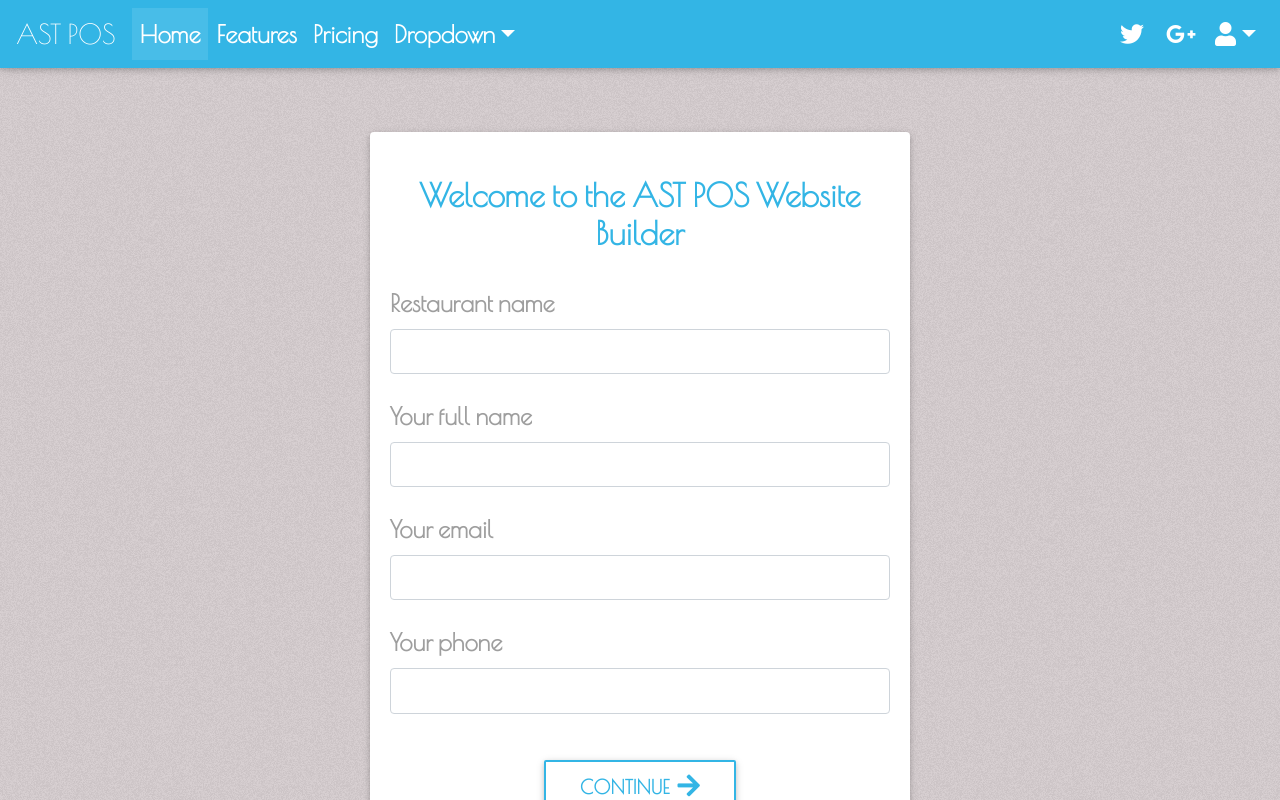
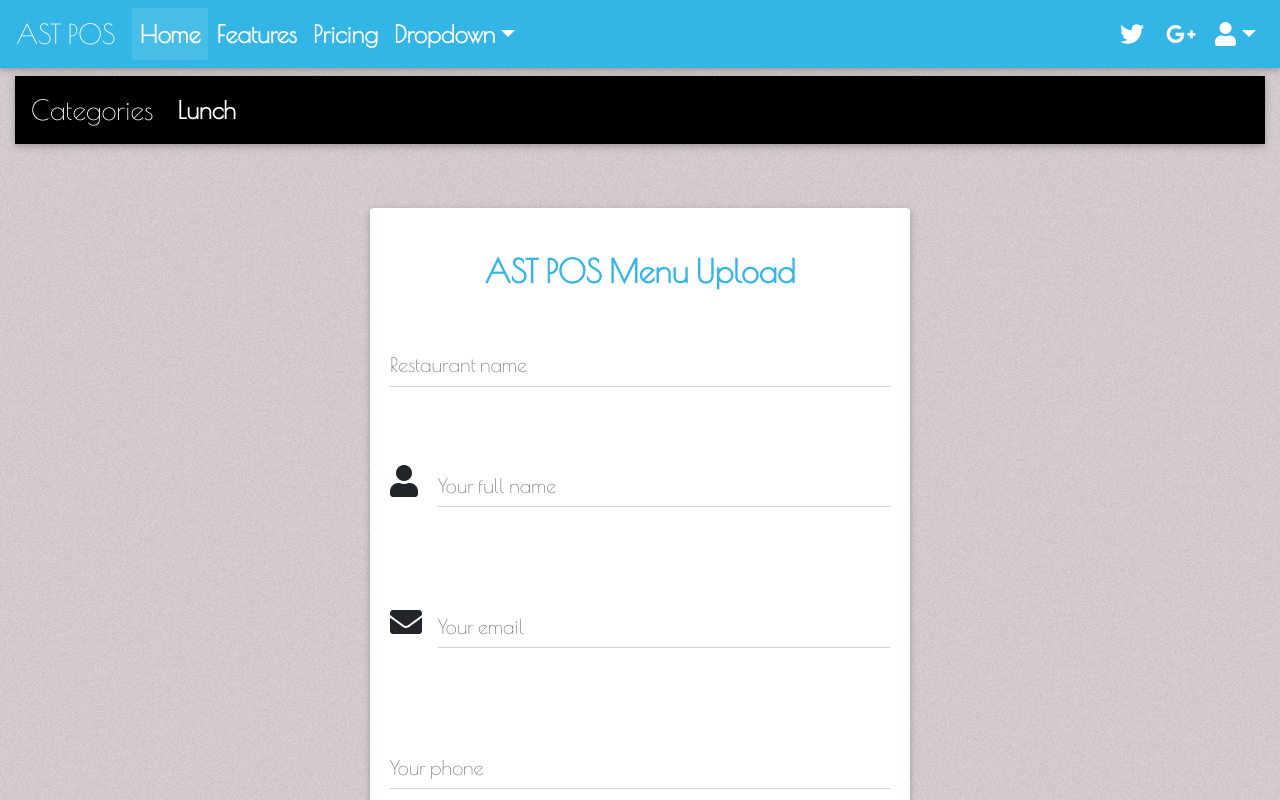
Before and after one commit to adomoshe/website-creator, a React (Create React App) app in the folder client/: page / in a window 1280 px wide. Built offline with nearby package versions, Linux system fonts and the light colour scheme.

Commit message:
Working on category append

```diff
--- a/client/src/App.js
+++ b/client/src/App.js
@@ -3,7 +3,7 @@ import { BrowserRouter as Router, Route, Switch } from "react-router-dom";
 
 import "./App.css";
 import Nav from "./components/Nav";
-import Main from "./pages/Main";
+import MenuBuilder from "./pages/MenuBuilder";
 
 const App = () => (
   <Router>
@@ -11,7 +11,7 @@ const App = () => (
       <Nav />
       <div className="container-fluid">
         <Switch>
-          <Route exact path="/" component={Main} />
+          <Route exact path="/" component={MenuBuilder} />
         </Switch>
       </div>
     </div>
--- a/client/src/components/FormHandler/BasicInfoForm.js
+++ b/client/src/components/FormHandler/BasicInfoForm.js
@@ -33,16 +33,16 @@ class BasicInfoForm extends Component {
     this.state = { restaurantName: "", userName: "", email: "", phone: "" };
     this.initialState = this.state;
   }
-  handleChange = (e) => {
+  handleChange = e => {
     const name = e.target.name;
     const value = e.target.value;
     this.setState({ [name]: value });
-  }
-  submit = (e) => {
+  };
+  submit = e => {
     e.preventDefault();
     this.setState(this.initialState);
     this.props.nextStep();
-  }
+  };
   render() {
     return (
       <MDBContainer>
@@ -55,45 +55,55 @@ class BasicInfoForm extends Component {
                     className="text-center text-info py-4"
                     style={styles.heading}
                   >
-                    Welcome to the AST POS Website Builder
+                    AST POS Menu Upload
                   </h2>
-                  <label className="grey-text">Restaurant name</label>
-                  <input
+                  <MDBInput
+                    label="Restaurant name"
+                    size="lg"
                     type="text"
                     name="restaurantName"
                     value={this.state.restaurantName}
                     onChange={this.handleChange}
-                    className="form-control"
                     style={styles.input}
                   />
                   <br />
-                  <label className="grey-text">Your full name</label>
-                  <input
-                    type="name"
+                  <MDBInput
+                    label="Your full name"
+                    size="lg"
+                    icon="user"
+                    group
+                    type="text"
+                    validate
+                    error="wrong"
+                    success="right"
                     name="userName"
                     value={this.state.userName}
                     onChange={this.handleChange}
-                    className="form-control"
                     style={styles.input}
                   />
                   <br />
-                  <label className="grey-text">Your email</label>
-                  <input
+                  <MDBInput
+                    label="Your email"
+                    size="lg"
+                    icon="envelope"
+                    group
                     type="email"
                     name="email"
+                    validate
+                    error="wrong"
+                    success="right"
                     value={this.state.email}
                     onChange={this.handleChange}
-                    className="form-control"
                     style={styles.input}
                   />
                   <br />
-                  <label className="grey-text">Your phone</label>
-                  <input
+                  <MDBInput
+                    label="Your phone"
+                    size="lg"
                     type="tel"
                     name="phone"
                     value={this.state.phone}
                     onChange={this.handleChange}
-                    className="form-control"
                     style={styles.input}
                   />
                   <div className="text-center py-4 mt-3">
@@ -105,11 +115,7 @@ class BasicInfoForm extends Component {
                       style={styles.btn}
                     >
                       Continue
-                      <MDBIcon
-                        icon="arrow-right"
-                        className="ml-2"
-                        size="lg"
-                      />
+                      <MDBIcon icon="arrow-right" className="ml-2" size="lg" />
                     </MDBBtn>
                   </div>
                 </form>
--- a/client/src/components/FormHandler/MenuCategoryForm.js
+++ b/client/src/components/FormHandler/MenuCategoryForm.js
@@ -20,15 +20,16 @@ const styles = {
   },
   input: {
     fontWeight: "700",
-    fontSize: "1.3rem",
+    // fontSize: "2rem",
     float: "left",
-    width: "auto"
+    width: "50%"
   },
   btnAdd: {
     fontWeight: "900",
     fontSize: "1.2rem",
     float: "right",
-    height: "100%"
+    width: "40%",
+    // height: "100%"
   },
   btnBack: {
     fontWeight: "900",
@@ -55,14 +56,14 @@ class MenuCategoryForm extends Component {
   };
   addCategory = e => {
     e.preventDefault();
-    const category = this.state.category.trim().toLowerCase()
-    console.log(this.state)
-    this.props.setCategory(category)
+    const category = this.state.category.trim().toLowerCase();
+    console.log(this.state);
+    this.props.setCategory(category);
     this.setState(this.initialState);
-  }
+  };
   submit = e => {
     e.preventDefault();
-    console.log(this.state)
+    console.log(this.state);
     this.setState(this.initialState);
     this.props.nextStep();
   };
@@ -81,14 +82,15 @@ class MenuCategoryForm extends Component {
                   >
                     Enter Your Menu Categories
                   </h2>
-                  <label className="grey-text">Category</label>
-                  <div>
-                  <input
+                  <MDBCol md="12">
+                    <MDBInput
+                      label="Category"
+                      size="lg"
+                      group
                       type="text"
-                    name="menuCategory1"
+                      name="menuCategory"
                       value={this.state.category}
                       onChange={this.handleChange}
-                    className="form-control"
                       style={styles.input}
                     />
                     <MDBBtn
@@ -106,7 +108,7 @@ class MenuCategoryForm extends Component {
                         size="lg"
                       />
                     </MDBBtn>
-                  </div>
+                  </MDBCol>
                   {/* <br />
                   <label className="grey-text">Category</label>
                   <input
@@ -127,6 +129,7 @@ class MenuCategoryForm extends Component {
                     className="form-control"
                     style={styles.input}
                   /> */}
+                  <MDBCol md="12">
                   <div className="text-center py-4 mt-3" style={styles.btnBack}>
                     <MDBBtn
                       outline
@@ -138,7 +141,10 @@ class MenuCategoryForm extends Component {
                       Back
                     </MDBBtn>
                   </div>
-                  <div className="text-center py-4 mt-3" style={styles.btnSubmit}>
+                  <div
+                    className="text-center py-4 mt-3"
+                    style={styles.btnSubmit}
+                  >
                     <MDBBtn
                       outline
                       color="info"
@@ -147,13 +153,10 @@ class MenuCategoryForm extends Component {
                       style={styles.btnSubmit}
                     >
                       Continue
-                      <MDBIcon
-                        icon="arrow-right"
-                        className="ml-2"
-                        size="lg"
-                      />
+                      <MDBIcon icon="arrow-right" className="ml-2" size="lg" />
                     </MDBBtn>
                   </div>
+                  </MDBCol>
                 </form>
               </MDBCardBody>
             </MDBCard>
--- a/client/src/components/FormHandler/MenuItemForm.js
+++ b/client/src/components/FormHandler/MenuItemForm.js
@@ -6,7 +6,8 @@ import {
   MDBBtn,
   MDBCard,
   MDBCardBody,
-  MDBIcon
+  MDBIcon,
+  MDBInput
 } from "mdbreact";
 
 const styles = {
--- /dev/null
+++ b/client/src/components/Navs/CategoryNav.js
@@ -0,0 +1,54 @@
+import React, { Component } from "react";
+import {
+  MDBNavbar,
+  MDBNavbarBrand,
+  MDBNavbarNav,
+  MDBNavItem,
+  MDBNavLink,
+  MDBNavbarToggler,
+  MDBCollapse,
+  MDBDropdown,
+  MDBDropdownToggle,
+  MDBDropdownMenu,
+  MDBDropdownItem,
+  MDBIcon
+} from "mdbreact";
+
+const styles = {
+  root: {
+    marginTop: "0.5rem"
+  }
+};
+
+class CategoryNav extends Component {
+  state = { isOpen: false };
+
+  toggleCollapse = () => {
+    this.setState({ isOpen: !this.state.isOpen });
+  };
+
+  render() {
+    const menuBuilderState = this.props.menuBuilderState();
+    return (
+      <MDBNavbar color="black" expand="md" dark style={styles.root}>
+        <MDBNavbarBrand>
+          <strong>Categories</strong>
+        </MDBNavbarBrand>
+        <MDBNavbarToggler onClick={this.toggleCollapse} />
+        <MDBCollapse id="navbarCollapse3" isOpen={this.state.isOpen} navbar>
+          <MDBNavbarNav left>
+            {menuBuilderState.menu.map(({category}) => {
+              return (
+                <MDBNavItem>
+                  <MDBNavLink to="">{category}</MDBNavLink>
+                </MDBNavItem>
+              );
+            })}
+          </MDBNavbarNav>
+        </MDBCollapse>
+      </MDBNavbar>
+    );
+  }
+}
+
+export default CategoryNav;
--- a/client/src/pages/Main.js
+++ /dev/null
@@ -1,19 +0,0 @@
-import React, { Component } from "react";
-import "./Main.css";
-
-import FormHandler from "../components/FormHandler/FormHandler";
-
-class Main extends Component {
-  componentDidMount() {
-    window.scrollTo(0, 0);
-  }
-  render() {
-    return (
-      <div>
-        <FormHandler />
-      </div>
-    );
-  }
-}
-
-export default Main;
--- /dev/null
+++ b/client/src/pages/MenuBuilder.js
@@ -0,0 +1,113 @@
+import React, { Component } from "react";
+import "./MenuBuilder.css";
+
+import FormHandler from "../components/FormHandler/FormHandler";
+import CategoryNav from "../components/Navs/CategoryNav";
+
+class Main extends Component {
+  constructor(props) {
+    super(props);
+    this.state = {
+      step: 0,
+      menu: [
+        {
+          category: "Lunch", //Basic
+          subCategory: "Chicken", //Basic
+          items: [
+            {
+              name: "Chicken Sandwich", //Basic
+              description: "Chicken sandwich with lettuce, tomato, and fries",
+              price: 12.95, //Basic
+              cost: 4.25, //Basic
+              addToInventory: false, //Basic
+              tax: { one: true, two: false, three: false, toGo: false }, //Default one is true //Basic
+              course: 1,
+              printer: 1, //dropdown 1-7
+              cookScreen: 1, //dropdown 1-7
+              expoPrinter: 1, //dropdown 1-7
+              labelPrinter: 1, //dropdown 1-3
+              options: {
+                //all false by default
+                hideOnCart: false,
+                disableDiscount: false,
+                qtyPrompt: false,
+                checkAge: false, //Basic
+                serviceItem: false
+              },
+              belongsTo: {
+                //true is default
+                tableService: true,
+                quickServe: true,
+                phoneOrder: true,
+                driveThru: false,
+                online: false,
+                party: false,
+                bar: false
+              },
+              comments: ["lettuce", "tomato", "no onion"],
+              modifiers: [
+                {
+                  choicesLimit: 1,
+                  forced: true,
+                  cost: 0.5,
+                  modifier: [
+                    { name: "white" },
+                    { name: "wheat" },
+                    { name: "no bun" }
+                  ]
+                },
+                {
+                  choicesLimit: 1,
+                  forced: true,
+                  cost: 0.5,
+                  modifier: [
+                    { name: "cheddar", price: 0.5 },
+                    { name: "swiss", price: 0.75 }
+                  ]
+                },
+                {
+                  choicesLimit: 2,
+                  forced: true,
+                  cost: 0.5,
+                  modifier: [
+                    { name: "bacon", price: 0.9 },
+                    { name: "ham", price: 0.2 }
+                  ]
+                },
+                {
+                  choicesLimit: 3,
+                  forced: false,
+                  cost: 0.5,
+                  modifier: [
+                    { name: "ketchup" },
+                    { name: "hot sauce" },
+                    { name: "mayo" }
+                  ]
+                }
+              ]
+            }
+          ]
+        }
+      ]
+    };
+    this.initialState = this.state;
+  }
+  componentDidMount() {
+    window.scrollTo(0, 0);
+  }
+
+  menuBuilderState = () => {
+    return this.state;
+  };
+
+  render() {
+    return (
+      <div>
+        <CategoryNav menuBuilderState={this.menuBuilderState}/>
+        <FormHandler menuBuilderState={this.menuBuilderState}/>
+      </div>
+    );
+  }
+}
+
+export default Main;
```
Also changed, not shown: client/src/components/Buttons.js (deleted, +0 -63 lines), client/src/pages/MenuBuilder.css (renamed from client/src/pages/Main.css). Lines whose indentation alone changed are shown as unchanged.
